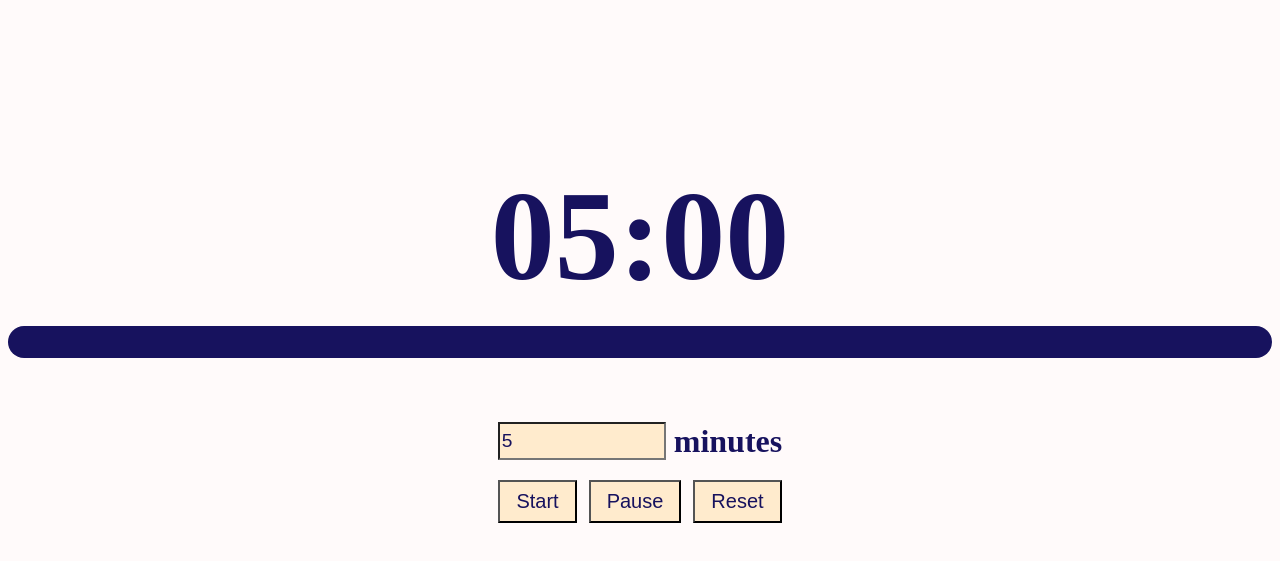
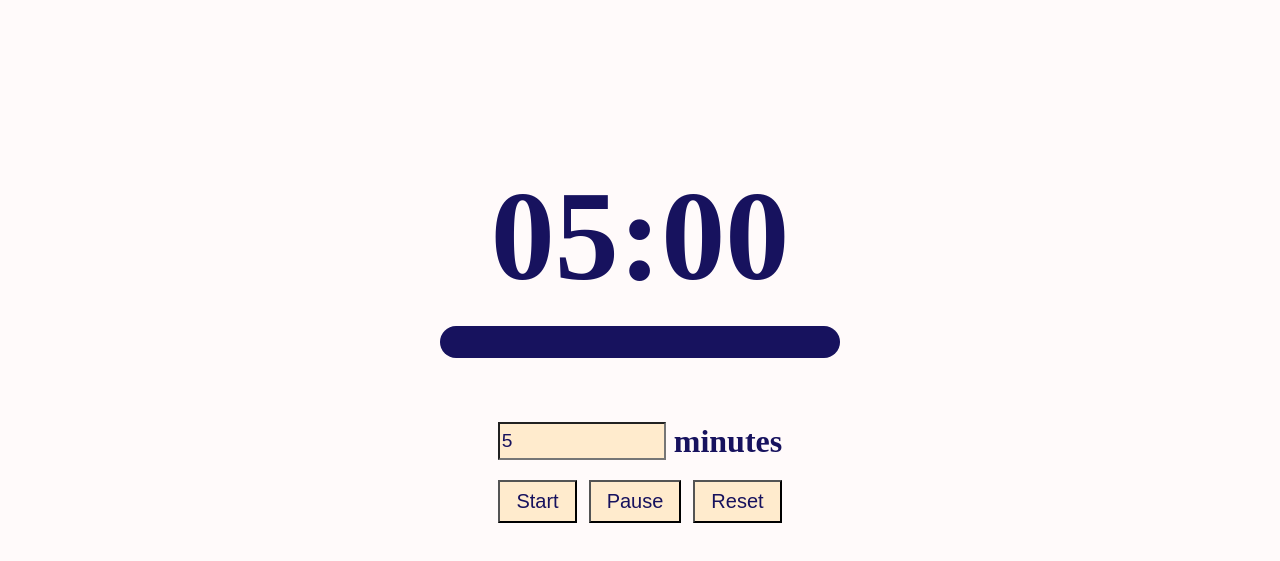
Before and after one commit to wolfepackharry/Visual-Timer, a website: page index.html in a window 1280 px wide. Shown: the part 5-566 px from the top of the page. Drawn offline with Linux system fonts and the light colour scheme.

Commit message:
+BarWidthBug

```diff
--- a/styles.css
+++ b/styles.css
@@ -42,6 +42,8 @@ main {
 #progressBarContainer {
   width: 100%;
   height: 2rem;
+  max-width: 400px;
+  min-width: 400px;
   margin: 0 auto;
   margin-bottom: 4rem;
   background-color: blanchedalmond;
```
